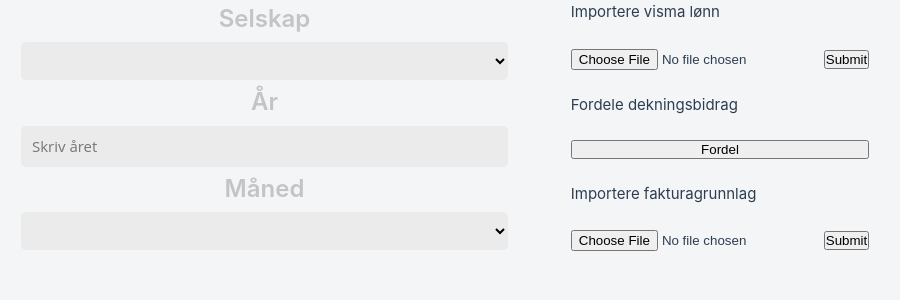
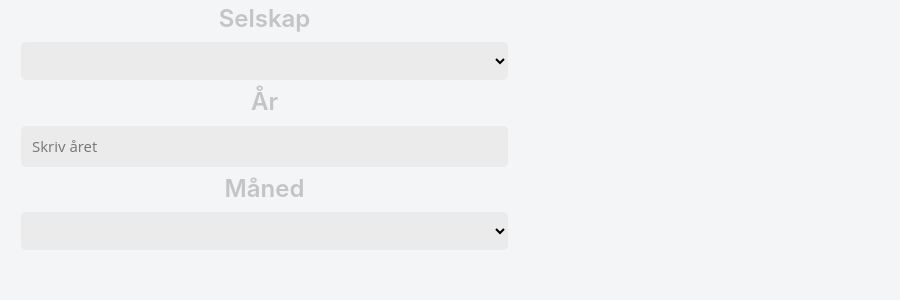
Before and after one commit to Glasspaper-Solutions/invoicing, a Vue app: page / in a window 1280 px wide. Shown: the top 300 px of the page, without its empty margins (43-943 px from the left). Built offline with nearby package versions, Linux system fonts and the light colour scheme.

Commit message:
Add v-if for checking if all inputs are not null

```diff
--- a/src/App.vue
+++ b/src/App.vue
@@ -44,7 +44,7 @@
         </select>
       </div>
     </div>
-    <div class="column uploads">
+    <div class="column uploads" v-if="showUploads()">
       <p>Importere visma lønn</p>
       <form action="/action_page.php">
         <input type="file" id="visma-lønn" name="VismaLønn">
@@ -93,6 +93,12 @@ export default {
     companyChanged() {
       console.log(this.company);
     },
+    showUploads() {
+      // check if all three inputs are not null
+      if (this.company && this.year && this.month) {
+        return true;
+      }
+    },
   },
 };
 </script>
```
